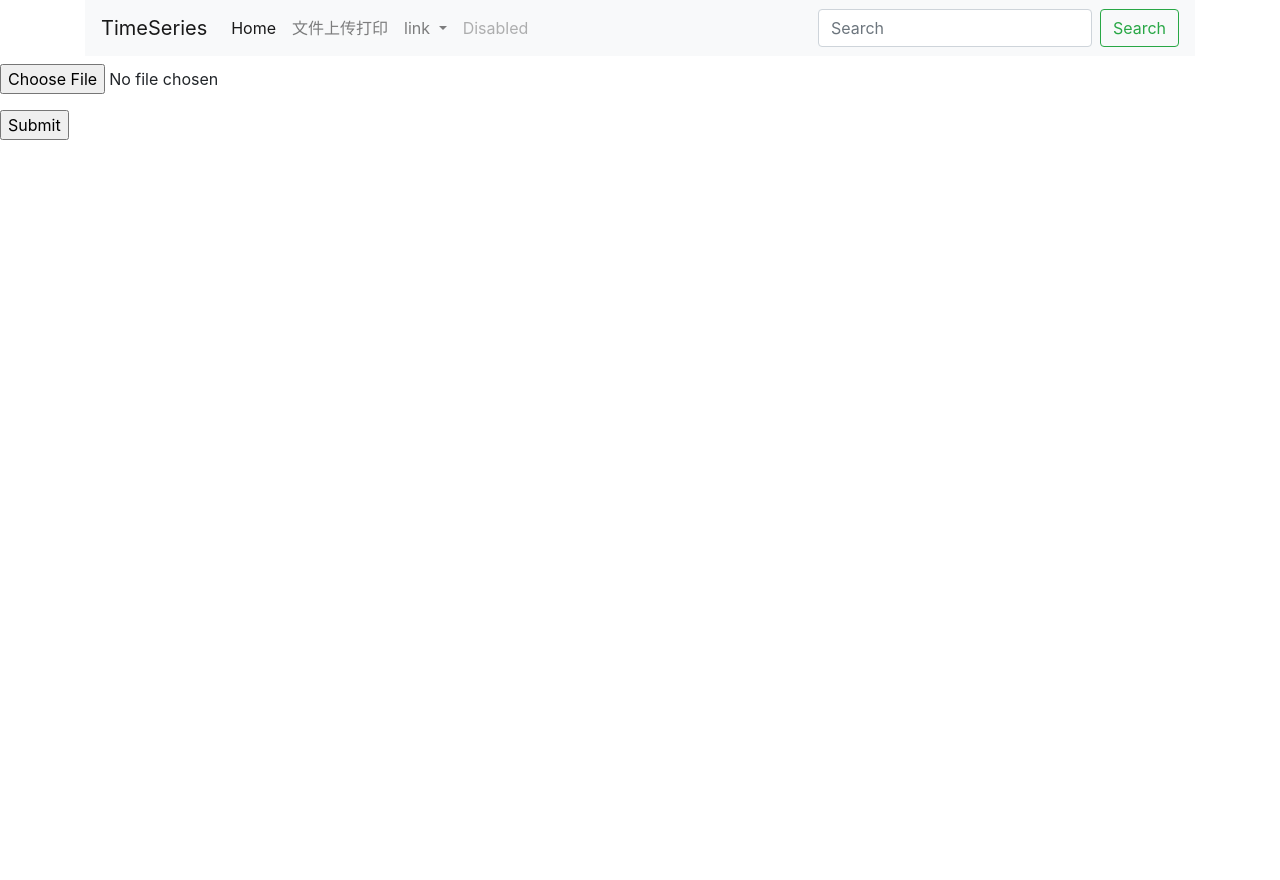
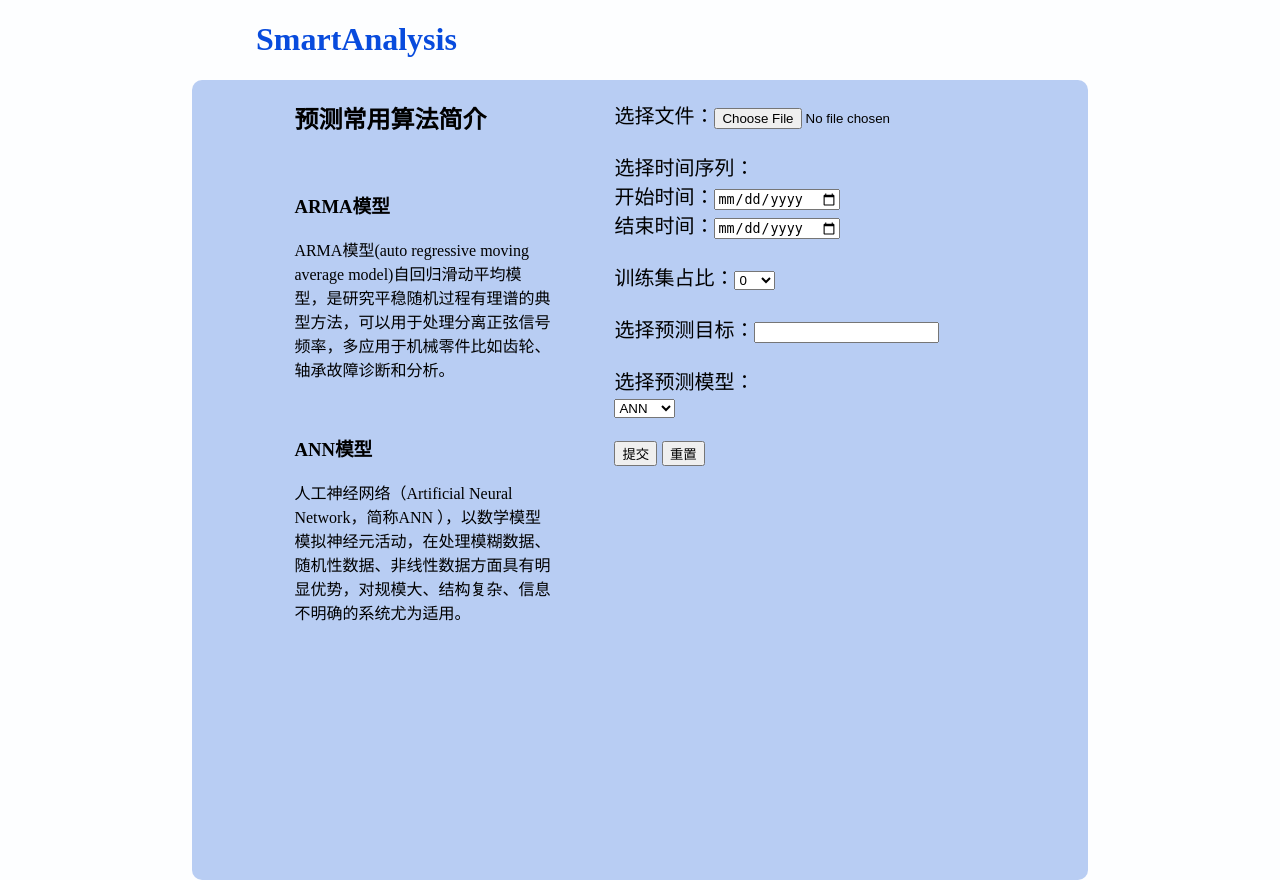
Before and after one commit to Deeeeex/SmartAnalysis, a Django app: page /draw/filetransfer in a window 1280 px wide. Before the commit the page ends 140 px from the top, so only its background shows below. Run offline with Django 4.2, Linux system fonts and the light colour scheme.

Commit message:
加入前端框架

```diff
--- /dev/null
+++ b/static/css/draw/index.css
@@ -0,0 +1,39 @@
+body
+{
+    margin:0;
+	padding:0;
+	border:0;
+    background-color:rgba(253, 254, 255, 0.705);
+}
+#Container
+{
+    width: 100vmax;
+	margin:auto auto;/*设置整个容器在浏览器中水平居中*/
+}
+#second
+{
+    border-radius: 10px;
+    margin-left: 15vmax;
+    width: 70vmax;
+    height: 100vh;
+    background-color: rgba(69, 123, 223, 0.377);
+}
+#introduction
+{
+    /* background-color: burlywood; */
+    margin-left: 8vmax;
+    border: black;
+    border-width: 1px;
+    width: 20vmax;
+    height: 100vh;
+}
+#information
+{
+    margin-top: 20px;
+    margin-left: 5vmax;
+    width: 35vmax;
+}
+form
+{
+    font-size: 20px;
+}
--- a/templates/draw/file_print.html
+++ b/templates/draw/file_print.html
@@ -1,4 +1,4 @@
-{% extends 'draw/index.html' %}
+{% extends 'draw/base.html' %}
 {% block title %}分析结果{% endblock %}
 {% block content %}
 <div class="container">
--- a/templates/draw/file_transfer.html
+++ b/templates/draw/file_transfer.html
@@ -2,9 +2,40 @@
 {% block title %}传输文件{% endblock %}
 {% block content %}
 <h4>{{ error_message }}</h4>
-<form action="{% url 'fileprint'%}" method="post" enctype="multipart/form-data">
-    {% csrf_token %}
-    <p><input type="file" name="up_file"></p>
-    <input type="submit" name='check'>
-</form>
+
+<div id="information" style=" float: left;">
+    <!-- <form action="{% url 'fileprint'%}" method="post" enctype="multipart/form-data">
+        {% csrf_token %}
+        <p><input type="file" name="up_file"></p>
+        <input type="submit" name='check'>
+    </form> -->
+    <form action="{% url 'fileprint'%}" method="post" enctype="multipart/form-data">
+        {% csrf_token %}
+        选择文件：<input type="file" name="up_file"><br><br>
+        选择时间序列：<br>
+        开始时间：<input type="date" name="starttime"><br>
+        结束时间：<input type="date" name="endtime"><br><br>
+        训练集占比：<select name="sel_prctise">
+            <option value="1.0">1.0</option>
+            <option value="0.9">0.9</option>
+            <option value="0.8">0.8</option>
+            <option value="0.7">0.7</option>
+            <option value="0.6">0.6</option>
+            <option value="0.5">0.5</option>
+            <option value="0.4">0.4</option>
+            <option value="0.3">0.3</option>
+            <option value="0.2">0.2</option>
+            <option value="0.1">0.1</option>
+            <option value="0" selected>0</option>
+        </select><br><br>
+        选择预测目标：<input type="text" name="object"><br><br>
+        选择预测模型：<br>
+        <select name="model" id="sel_model">
+            <option value="ANN">ANN</option>
+            <option value="ARMN">ARMA</option>
+        </select><br><br>
+        <input type="submit" value="提交">
+        <input type="reset" value="重置">
+    </form>
+</div>
 {% endblock %}
--- a/templates/draw/index.html
+++ b/templates/draw/index.html
@@ -5,18 +5,37 @@
     <meta charset="UTF-8">
 
 
-    <link rel="stylesheet" href="https://cdn.jsdelivr.net/npm/bootstrap@4.6.0/dist/css/bootstrap.min.css"
-        integrity="sha384-B0vP5xmATw1+K9KRQjQERJvTumQW0nPEzvF6L/Z6nronJ3oUOFUFpCjEUQouq2+l" crossorigin="anonymous">
+    <link rel="stylesheet" type="text/css" href="/static/css/draw/index.css">
     <title>{% block title %}{% endblock %}</title>
 </head>
 
 <body>
-    <div class='container'>
-        {% include 'draw/navbar.html' %}
+    <div id="Container">
+
+        <div style=" text-align: left;margin-left: 0vmax; margin-left: 20vmax;">
+            <h1 style="color: rgb(8, 75, 221);">SmartAnalysis</h1>
+        </div>
+
+        <div id="second">
+
+            <div id="introduction" style="float: left;">
+                <h2>预测常用算法简介</h2><br>
+                <h3>ARMA模型</h3>
+                <p>ARMA模型(auto regressive moving average
+                    model)自回归滑动平均模型，是研究平稳随机过程有理谱的典型方法，可以用于处理分离正弦信号频率，多应用于机械零件比如齿轮、轴承故障诊断和分析。</p><br>
+                <h3>ANN模型</h3>
+                <p>人工神经网络（Artificial Neural Network，简称ANN
+                    ），以数学模型模拟神经元活动，在处理模糊数据、随机性数据、非线性数据方面具有明显优势，对规模大、结构复杂、信息不明确的系统尤为适用。
+                </p>
+            </div>
+            {% block content %}
+
+            {% endblock content %}
+        </div>
+
     </div>
-    {% block content %}
+    <!-- <div style="width: 60vmax; text-align: center;"><p>北京航空航天大学 buaa.edu.cn</p></div> -->
 
-    {% endblock content %}
     <script src="https://code.jquery.com/jquery-3.5.1.slim.min.js"
         integrity="sha384-DfXdz2htPH0lsSSs5nCTpuj/zy4C+OGpamoFVy38MVBnE+IbbVYUew+OrCXaRkfj"
         crossorigin="anonymous"></script>
```
Also changed, not shown: draw/views.py (+6 -1 lines), templates/draw/base.html (added, +31 -0 lines).
